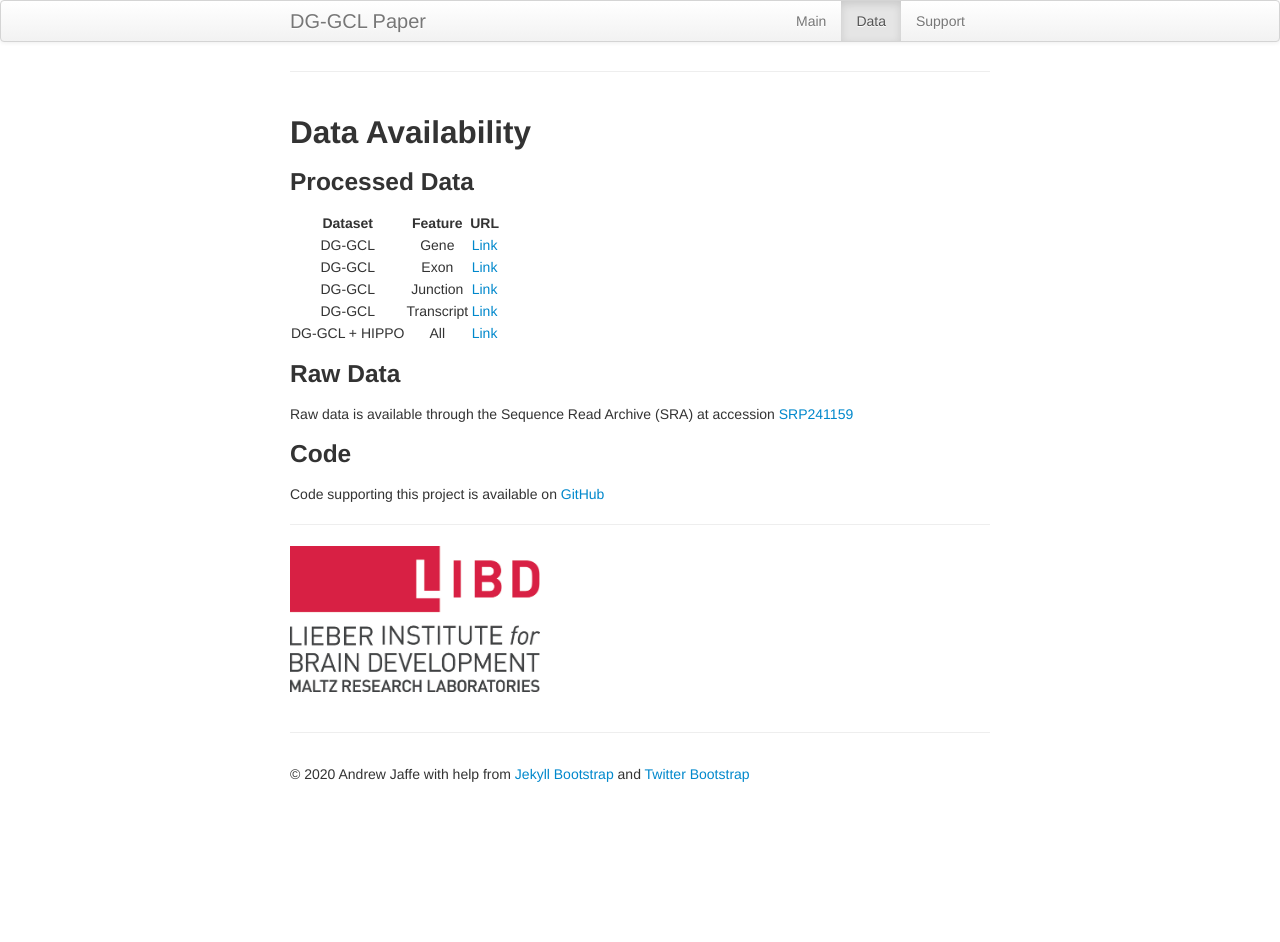
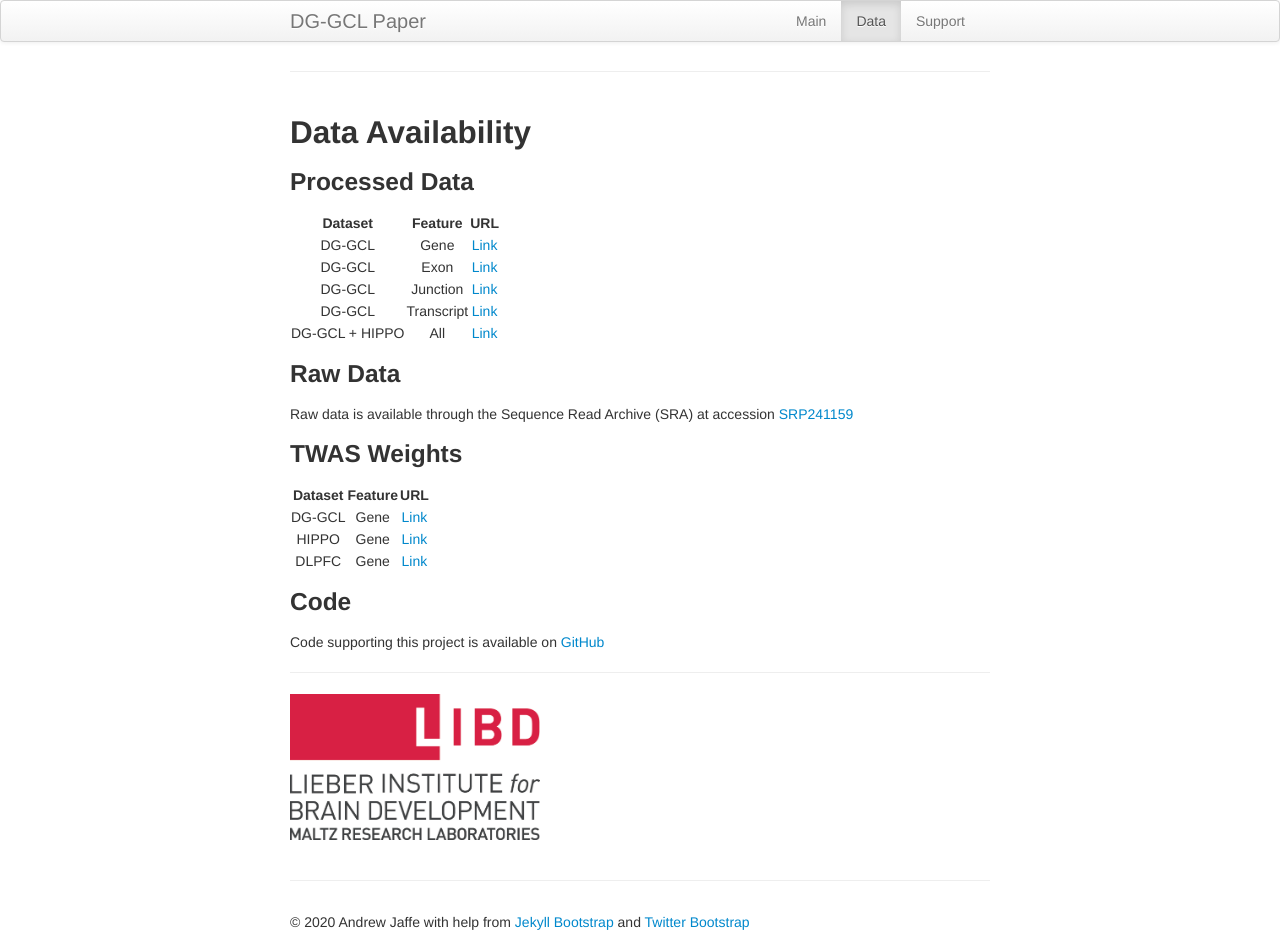
Before and after one commit to LieberInstitute/dg_hippo_paper, a Jekyll site: the page built from 01-data.md, in a window 1280 px wide. Built offline with Jekyll 4.4.1, drawn with Linux system fonts in a browser that asks for light colours; before the commit the page ends 900 px from its top, so only the background shows below that.

Commit message:
updating website to have twas weights from dg (as requested)

```diff
--- a/01-data.md
+++ b/01-data.md
@@ -24,6 +24,15 @@ Data Availability
 
 Raw data is available through the Sequence Read Archive (SRA) at accession [SRP241159](https://trace.ncbi.nlm.nih.gov/Traces/sra/?study=SRP241159)
 
+### TWAS Weights
+
+
+|     Dataset    |   Feature  |                                                  URL                                                 |
+|:--------------:|:----------:|:----------------------------------------------------------------------------------------------------:|
+|     DG-GCL     |    Gene    |  [Link](https://jaffe-nat-neuro-dggcl.s3.us-east-2.amazonaws.com/DGGCL_weights.tar.gz)  |
+|     HIPPO      |    Gene    |  [Link](https://jaffe-nat-neuro-dggcl.s3.us-east-2.amazonaws.com/jaffe_natNeuro_2020_HIPPO_gene_TWAS.tar.gz)  |
+|     DLPFC      |    Gene    |   [Link](https://jaffe-nat-neuro-dggcl.s3.us-east-2.amazonaws.com/jaffe_natNeuro_2020_DLPFC_gene_TWAS.tar.gz)  |
+
 ### Code
 
 Code supporting this project is available on [GitHub](https://github.com/LieberInstitute/dg_hippo_paper/)
```
